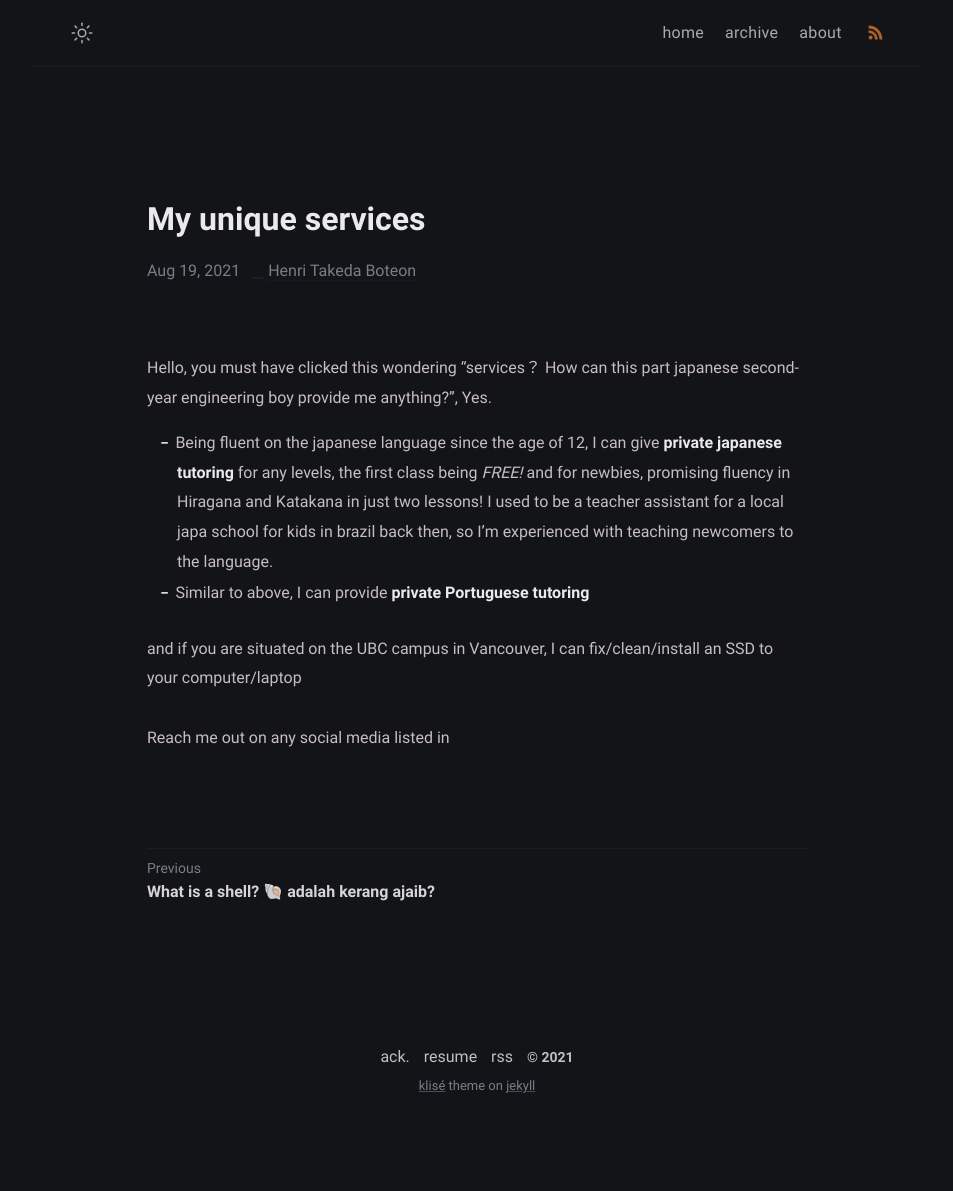
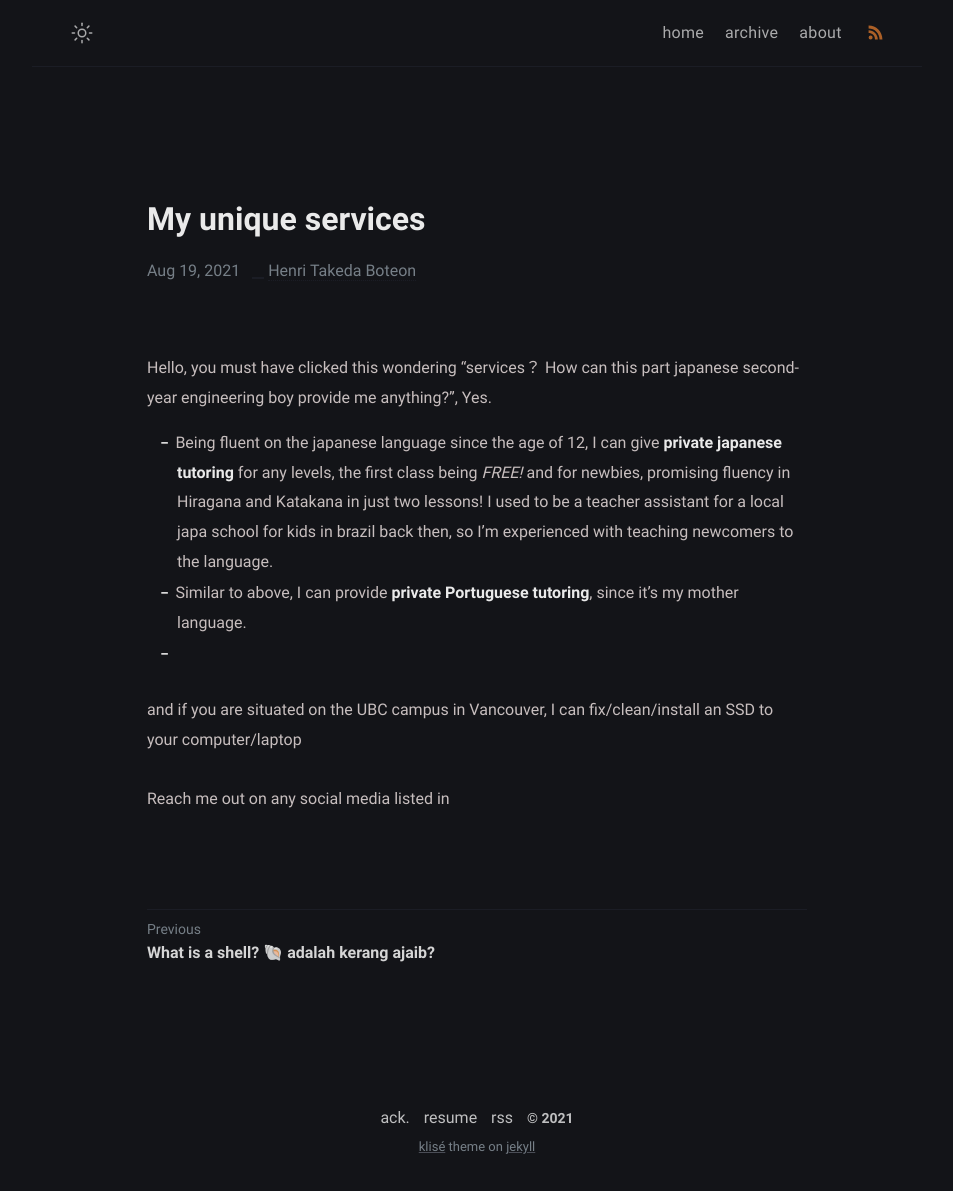
Before and after one commit to Pistachihen/pistachi.github.io, a Jekyll site: the page built from _posts/welcome-to-jekyll/2020-08-29-welcome-to-jekyll.md, in a window 1280 px wide. Shown: the whole page, without its empty margins (163-1116 px from the left). Built offline with Jekyll 4.4.1, drawn with Linux system fonts in a browser that asks for light colours; before the commit the page ends 1130 px from its top, so only the background shows below that.

Commit message:
2020-08-29-welcome-to-jekyll.md: changed

```diff
--- a/_posts/welcome-to-jekyll/2020-08-29-welcome-to-jekyll.md
+++ b/_posts/welcome-to-jekyll/2020-08-29-welcome-to-jekyll.md
@@ -7,7 +7,8 @@ categories: services
 Hello, you must have clicked this wondering "services？ How can this part japanese second-year engineering boy provide me anything?", Yes.
 
 - Being fluent on the japanese language since the age of 12, I can give **private japanese tutoring** for any levels, the first class being *FREE!* and for newbies, promising fluency in Hiragana and Katakana in just two lessons! I used to be a teacher assistant for a local japa school for kids in brazil back then, so I'm experienced with teaching newcomers to the language.
-- Similar to above, I can provide **private Portuguese tutoring**
+- Similar to above, I can provide **private Portuguese tutoring**, since it's my mother language.
+-
 
 and if you are situated on the UBC campus in Vancouver, I can fix/clean/install an SSD to your computer/laptop
 
```
